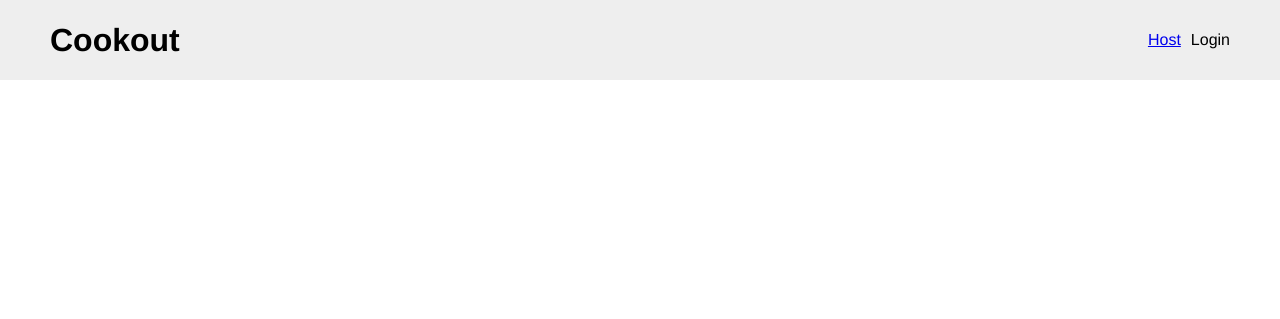
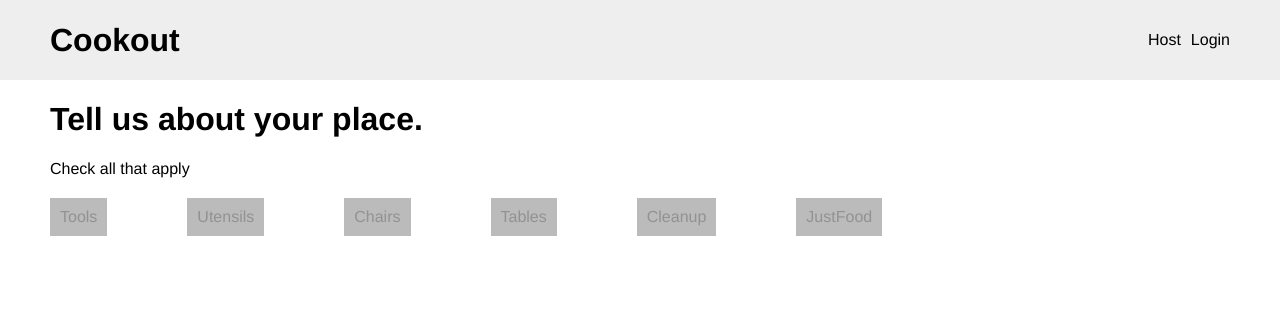
Before and after one commit to 1yzo/Cookout, a React app in the folder client/: page /host-form in a window 1280 px wide. Built offline with nearby package versions, Linux system fonts and the light colour scheme.

Commit message:
Setup badges in HostFormPage

```diff
--- a/client/src/actions/user.js
+++ b/client/src/actions/user.js
@@ -11,6 +11,7 @@ export const startSetUser = () => {
             headers: { 'Authorization': token }
         })
             .then((res) => res.json())
-            .then((user) => dispatch(setUser(user)));
+            .then((user) => dispatch(setUser(user)))
+            .catch((err) => console.log(err));
     };
 };
--- /dev/null
+++ b/client/src/components/Badge.js
@@ -0,0 +1,9 @@
+import React from 'react';
+
+const Badge = ({ id, isActive, onClick, children }) => (
+    <div id={id} className={'badge' + (isActive ? ' badge badge--active' : '')} onClick={onClick}>
+        {children}
+    </div>
+);
+
+export default Badge;
--- a/client/src/components/Header.js
+++ b/client/src/components/Header.js
@@ -23,7 +23,7 @@ class Header extends React.Component {
         const { isLoggedIn } = this.props;
         return (
             <div className="header">
-                <h1>Cookout</h1>
+                <Link to="/"><h1>Cookout</h1></Link>
                 <div className="header__link-container">
                     <Link to="/host">Host</Link>
                     {!isLoggedIn && <a onClick={this.handleLoginClick}>Login</a>}
--- /dev/null
+++ b/client/src/components/HostFormPage.js
@@ -0,0 +1,44 @@
+import React from 'react'
+import Badge from './Badge';
+
+import '../styles/host-form.css';
+
+class HostFormPage extends React.Component {
+    state = {
+        badges: [],
+        image: '',
+        location: '',
+        price: '',
+        occupancy: undefined,
+        subImages: []
+    }
+
+    handleBadgeClick = (e) => {
+        const { badges } = this.state;
+        const badge = e.target.id;
+        if (!badges.includes(badge)) {
+            this.setState((prevState) => ({ badges: [ ...prevState.badges, badge ] }));
+        } else {
+            this.setState((prevState) => ({ badges: prevState.badges.filter((badgeName) => badgeName !== badge) }));
+        }
+    }
+
+    render() {
+        return (
+            <div className="page">
+                <h1>Tell us about your place.</h1>
+                <div>Check all that apply</div>
+                <div className="badges-container">
+                    <Badge id="tools" onClick={this.handleBadgeClick} isActive={this.state.badges.includes('tools')}>Tools</Badge>
+                    <Badge id="utensils" onClick={this.handleBadgeClick} isActive={this.state.badges.includes('utensils')}>Utensils</Badge>
+                    <Badge id="chairs" onClick={this.handleBadgeClick} isActive={this.state.badges.includes('chairs')}>Chairs</Badge>
+                    <Badge id="tables" onClick={this.handleBadgeClick} isActive={this.state.badges.includes('tables')}>Tables</Badge>
+                    <Badge id="cleanup" onClick={this.handleBadgeClick} isActive={this.state.badges.includes('cleanup')}>Cleanup</Badge>
+                    <Badge id="justFood" onClick={this.handleBadgeClick} isActive={this.state.badges.includes('justFood')}>JustFood</Badge>
+                </div>
+            </div>
+        );
+    }
+}
+
+export default HostFormPage;
--- a/client/src/components/HostPage.js
+++ b/client/src/components/HostPage.js
@@ -1,13 +1,30 @@
-import React from 'react'
+import React from 'react';
+import { connect } from 'react-redux';
+import { Link } from 'react-router-dom';
 
 class HostPage extends React.Component {
     render() {
+        const { listings } = this.props;
         return (
             <div className="page">
-                HostPage
+                <h1>Your existing listings</h1>
+                <Link to="/host-form">
+                    <button>Add a listing</button>
+                </Link>
+                <div className="listings-container">
+                    {listings.map((listing) => (
+                        <div key={listing._id} className="listing">
+
+                        </div>
+                    ))}
+                </div>
             </div>
         );
     }
 }
 
-export default HostPage;
+const mapStateToProps = (state) => ({
+    listings: state.user.listings
+});
+
+export default connect(mapStateToProps)(HostPage);
--- a/client/src/reducers/user.js
+++ b/client/src/reducers/user.js
@@ -1,4 +1,11 @@
-const defaultState = {};
+const defaultState = {
+    _id: '',
+    userName: '',
+    password: '',
+    bookings: [],
+    saved: [],
+    listings: []
+};
 
 export default (state = defaultState, action) => {
     switch (action.type) {
--- a/client/src/routers/AppRouter.js
+++ b/client/src/routers/AppRouter.js
@@ -4,6 +4,7 @@ import { BrowserRouter, Route, Switch } from 'react-router-dom';
 import LandingPage from '../components/LandingPage';
 import Header from '../components/Header';
 import HostPage from '../components/HostPage';
+import HostFormPage from '../components/HostFormPage';
 import { startSetUser } from '../actions/user';
 
 class AppRouter extends React.Component {
@@ -22,6 +23,7 @@ class AppRouter extends React.Component {
                     <Switch>
                         <Route path="/" component={LandingPage} exact />
                         <Route path="/host" component={HostPage} />
+                        <Route path="/host-form" component={HostFormPage} />
                     </Switch>
                 </div>
             </BrowserRouter>
--- a/client/src/styles/base.css
+++ b/client/src/styles/base.css
@@ -34,3 +34,8 @@ button[disabled] {
 .page {
     padding: 8rem 5rem;
 }
+
+a {
+    text-decoration: none;
+    color: black;
+}
--- a/client/src/styles/header.css
+++ b/client/src/styles/header.css
@@ -9,6 +9,11 @@
     height: 8rem;
 }
 
+.header__link-container {
+    display: flex;
+    align-items: center;
+}
+
 .header__link-container > * {
     margin-left: 1rem;
     cursor: pointer;
--- /dev/null
+++ b/client/src/styles/host-form.css
@@ -0,0 +1,16 @@
+.badges-container {
+    margin-top: 2rem;
+    display: flex;
+}
+
+.badge {
+    margin-right: 8rem;
+    cursor: pointer;
+    padding: 1rem;
+    background: rgb(187, 187, 187);
+    color: rgb(146, 146, 146);
+}
+
+.badge--active {
+    color: black;
+}
```
